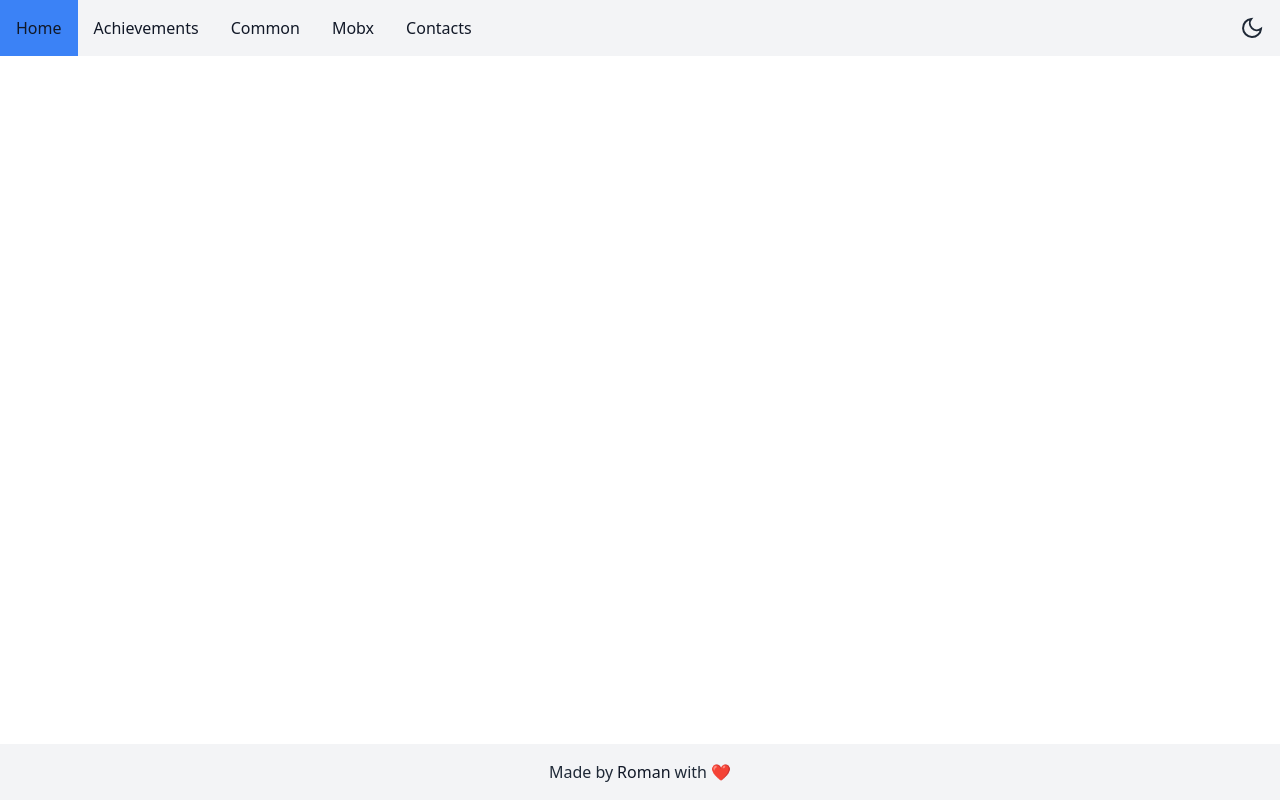
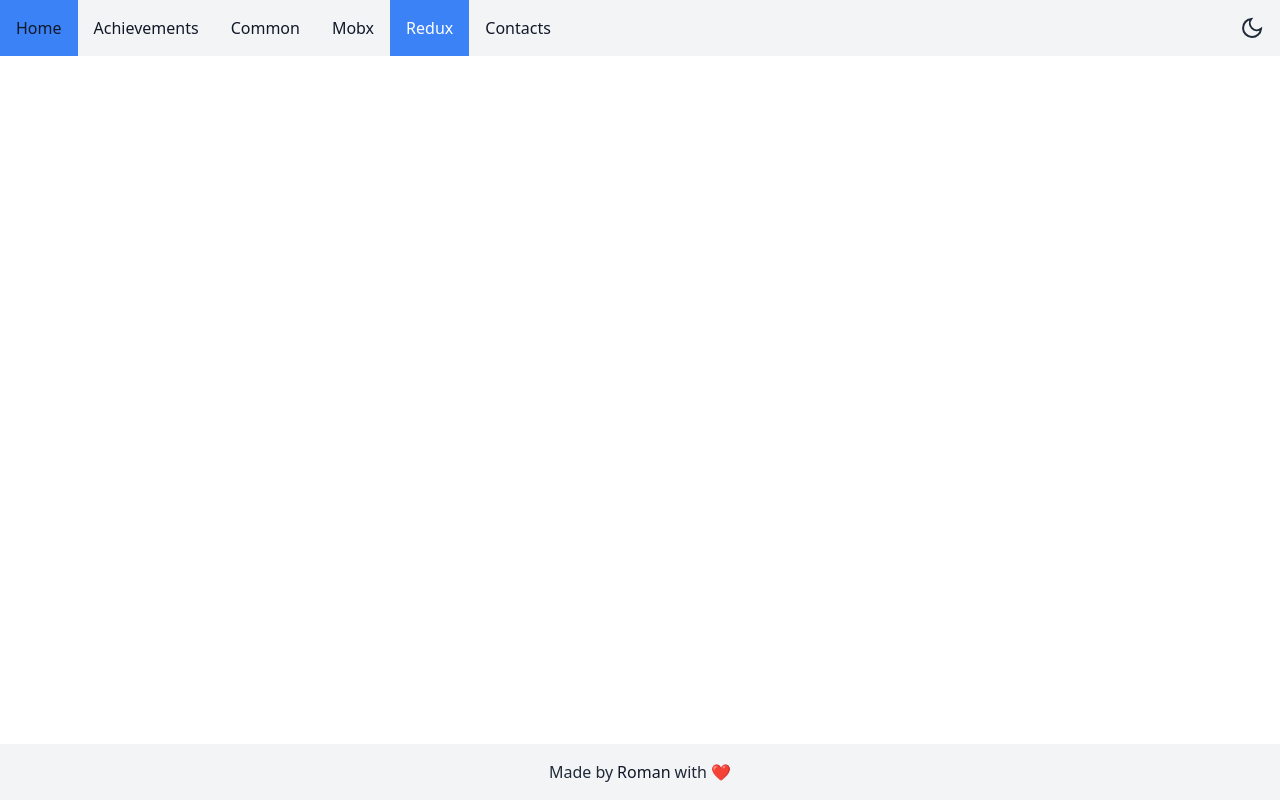
Before and after one commit to Hellek/react-learn, a React (Create React App) app: page /redux in a window 1280 px wide. Built offline with nearby package versions, Linux system fonts and the light colour scheme.

Commit message:
add redux page

```diff
--- a/package.json
+++ b/package.json
@@ -10,6 +10,7 @@
     "build": "craco build"
   },
   "dependencies": {
+    "@reduxjs/toolkit": "^1.6.1",
     "@testing-library/jest-dom": "5.12.0",
     "@testing-library/react": "11.2.7",
     "@testing-library/user-event": "12.8.3",
@@ -18,8 +19,10 @@
     "node-sass": "6.0.0",
     "react": "17.0.2",
     "react-dom": "17.0.2",
+    "react-redux": "^7.2.4",
     "react-router-dom": "5.2.0",
     "react-scripts": "4.0.3",
+    "redux": "^4.1.0",
     "web-vitals": "1.1.2"
   },
   "devDependencies": {
--- /dev/null
+++ b/src/pages/Redux.tsx
@@ -0,0 +1,11 @@
+import { FC } from 'react'
+
+export const ReduxPage: FC = () => {
+	return (
+		<div className="flex">
+			<div className="mr-5" />
+		</div>
+	)
+}
+
+export default ReduxPage
--- a/src/router/routes.ts
+++ b/src/router/routes.ts
@@ -4,6 +4,7 @@ import Common from '@pages/Common'
 import Contacts from '@pages/Contacts'
 import Home from '@pages/Home'
 import Mobx from '@pages/Mobx'
+import Redux from '@pages/Redux'
 
 export const routes = [
 	{
@@ -32,6 +33,11 @@ export const routes = [
 		label: 'Mobx',
 	},
 	{
+		path: '/redux',
+		component: Redux,
+		label: 'Redux',
+	},
+	{
 		path: '/contacts',
 		component: Contacts,
 		label: 'Contacts',
```
Also changed, not shown: 1 other file (tests, documents, lock files or other folders).
